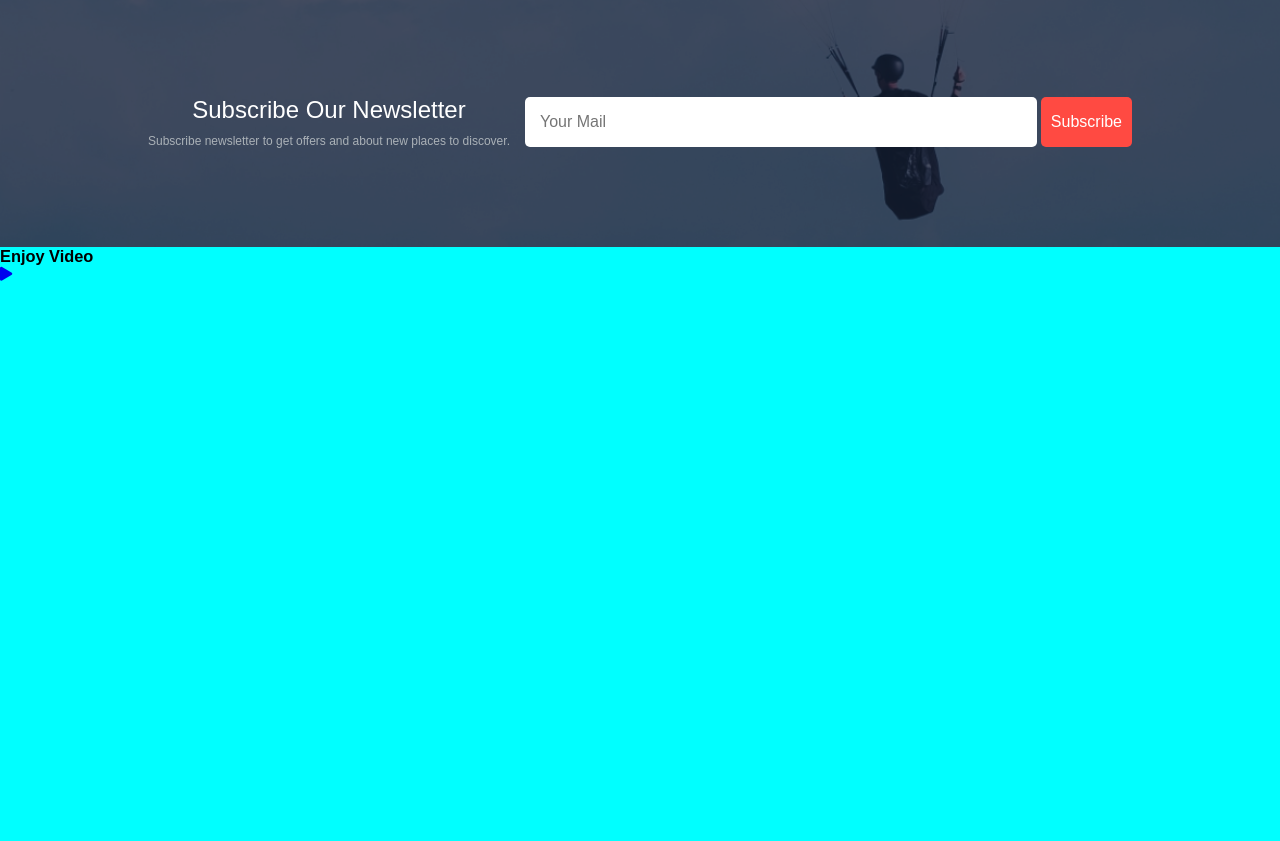
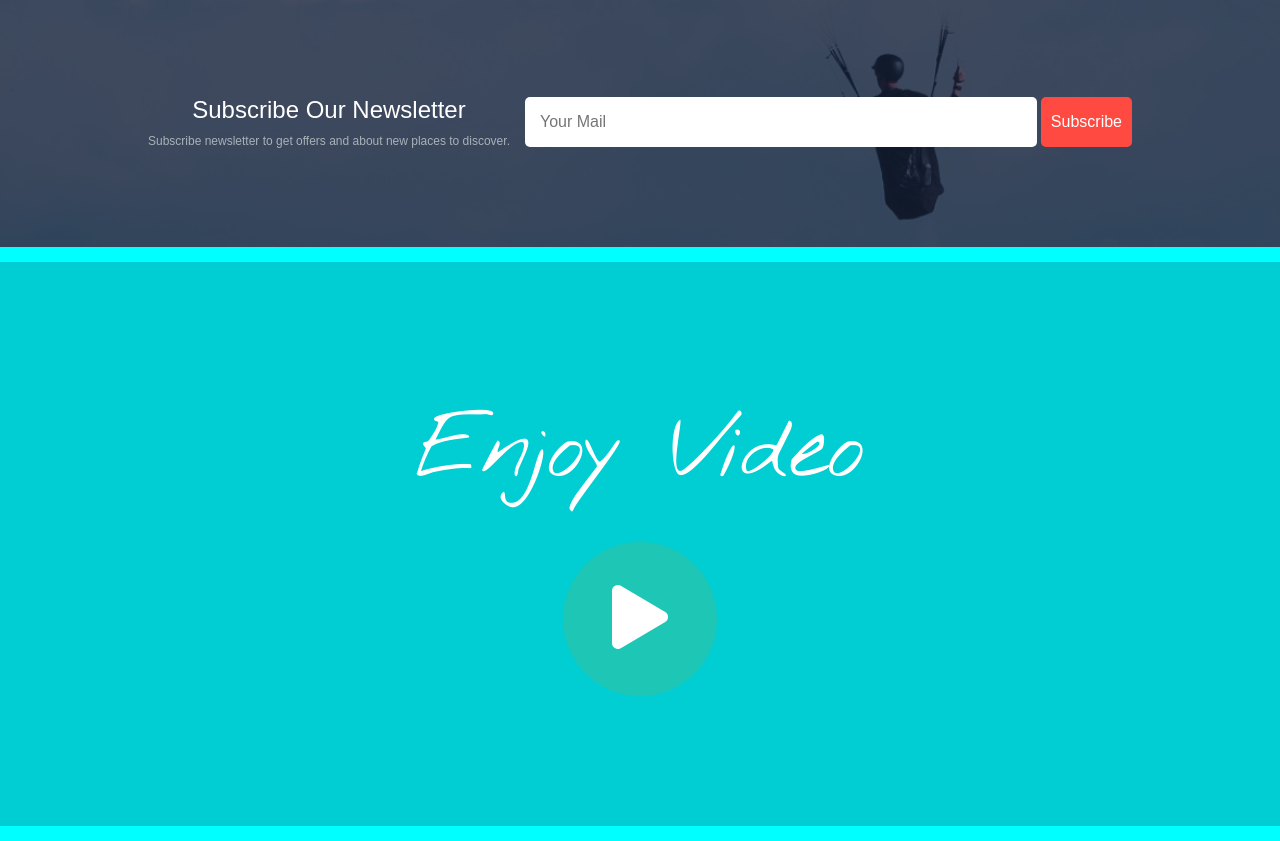
Before and after one commit to HafizullahIT19/gymnasiearbete-project, a website built with webpack: page index.html in a window 1280 px wide. Shown: the part 1747-2588 px from the top of the page. Before the commit the page ends 2029 px from the top, so only its background shows below. Built offline with nearby package versions, Linux system fonts and the light colour scheme; files whose address does not match are found by name.

Commit message:
Video section style add

```diff
--- a/src/index.js
+++ b/src/index.js
@@ -19,6 +19,7 @@ import './images/4.png'
 import './images/5.png'
 import './images/6.png'
 import './images/newsletter.png'
+import './images/video.png'
 
 
 
--- a/src/scss/_base.scss
+++ b/src/scss/_base.scss
@@ -73,6 +73,17 @@ $font-2-5vw: 2.5vw;
     width: $widthSize;
 }
 
+@mixin beforeStyle($opacity) {
+    position: absolute;
+    top: 0;
+    left: 0;
+    background: $color-navy;
+    content: '';
+    width: 100%;
+    height: 100%;
+    opacity: $opacity;
+}
+
 //Placeholder selector
 %d-flex {
     display: flex;
--- a/src/scss/layouts/_main.scss
+++ b/src/scss/layouts/_main.scss
@@ -5,25 +5,24 @@
     background-repeat: no-repeat;
     background-size: cover;
 
-    &-text{
+    &-text {
         @include perfectCentering;
         height: 45vw;
         flex-direction: column;
         justify-content: space-around;
 
-        h3{
+        h3 {
             font-size: 10vw;
             font-family: $font-bycd;
             font-weight: 400;
             color: $color-white;
             line-height: 15vw;
         }
-        p{
+        p {
             font-size: 2.5vw;
             font-weight: 400;
             color: $color-white;
         }
-
     }
     &-btn {
         background-color: $color-primary;
@@ -36,36 +35,36 @@
         padding: 1vw 1.5vw;
         transition: 0.3s;
 
-        &:hover{
-                background-color: $color-secondary;
-                color: $color-white !important;
+        &:hover {
+            background-color: $color-secondary;
+            color: $color-white !important;
         }
     }
 }
 // Slider End
 
 // Search bar Start
-.search-bar{
+.search-bar {
     display: flex; //TODO: create a mixin: columnCentering
     flex-direction: column;
     align-items: center;
     background-color: $color-navy;
     padding: 20px 25px;
 
-    h3{
+    h3 {
         color: $color-white;
         font-weight: 400;
         font-size: 20px;
     }
 
-    form{
+    form {
         display: flex; //TODO: create a mixin: columnCentering
         flex-direction: column;
         align-items: center;
         width: 80%;
     }
 
-    input{
+    input {
         width: 100%;
         background-color: transparent;
         border: 1px solid $color-thirdly;
@@ -76,11 +75,11 @@
         outline: 0;
     }
 
-    .search-btn{
+    .search-btn {
         background-color: $color-secondary;
         color: $color-white;
         padding: 17px 39px;
-        font-family: "Rubik", sans-serif;
+        font-family: 'Rubik', sans-serif;
         font-size: 16px;
         font-weight: 500;
         border: 0;
@@ -98,11 +97,11 @@
 // Search bar End
 
 // Popular Start
-.popular{
+.popular {
     // Popular-heading
-    &-heading{
+    &-heading {
         @extend %row;
-        flex-direction: column;//TODO: create a mixin: columnCentering
+        flex-direction: column; //TODO: create a mixin: columnCentering
         align-items: center;
         margin: 100px 0;
         text-align: center;
@@ -121,7 +120,7 @@
     }
 
     // Popular-container
-    &-container{
+    &-container {
         @extend %row;
         flex-wrap: wrap;
         justify-content: center;
@@ -130,7 +129,7 @@
 // Popular End
 
 // Newsletter Start
-.newsletter{
+.newsletter {
     display: flex;
     background-image: url('../images/newsletter.png');
     background-position: 65% 65%;
@@ -139,23 +138,16 @@
     position: relative;
 
     &:before {
-        position: absolute;
-        content: '';
-        background-color: $color-navy;
-        top: 0;
-        left: 0;
-        width: 100%;
-        height: 100%;
-        opacity: .7;
+        @include beforeStyle(0.7);
     }
 
-    &-container{
+    &-container {
         @extend %row;
         flex-direction: column;
         align-items: center;
         z-index: 10000;
 
-        .newsletter-text{
+        .newsletter-text {
             display: flex;
             flex-direction: column;
             align-items: center;
@@ -175,7 +167,7 @@
                 color: $color-gray1;
             }
         }
-        .mail-form{
+        .mail-form {
             display: flex;
             flex-direction: column;
 
@@ -207,3 +199,57 @@
     }
 }
 // Newsletter End
+
+// Video Start
+.video {
+    background-image: url('images/video.png');
+    background-repeat: no-repeat;
+    background-position: center center;
+    background-size: 100% 100%;
+    padding: 130px 0;
+    // height: 260px;
+    margin: 15px 0;
+    width: 100%;
+    position: relative;
+
+    &:before {
+        @include beforeStyle(0.2);
+        z-index: 1;
+    }
+
+    &-container {
+        @include perfectCentering;
+        flex-direction: column;
+        position: relative;
+        z-index: 100;
+
+
+        h3 {
+            font-family: $font-bycd;
+            font-weight: 400;
+            font-size: 7vw;
+            color: $color-white;
+            margin-bottom: 30px;
+        }
+
+        .video-button {
+            @include perfectCentering;
+            width: 12vw;
+            height: 12vw;
+            border-radius: 50%;
+            background: $color-primary;
+            transition: background .5s;
+            cursor: pointer;
+
+            &:hover {
+                background: $color-secondary;
+            }
+
+            a {
+                color: $color-white;
+                font-size: 5vw;
+            }
+        }
+    }
+}
+// Video End
```
